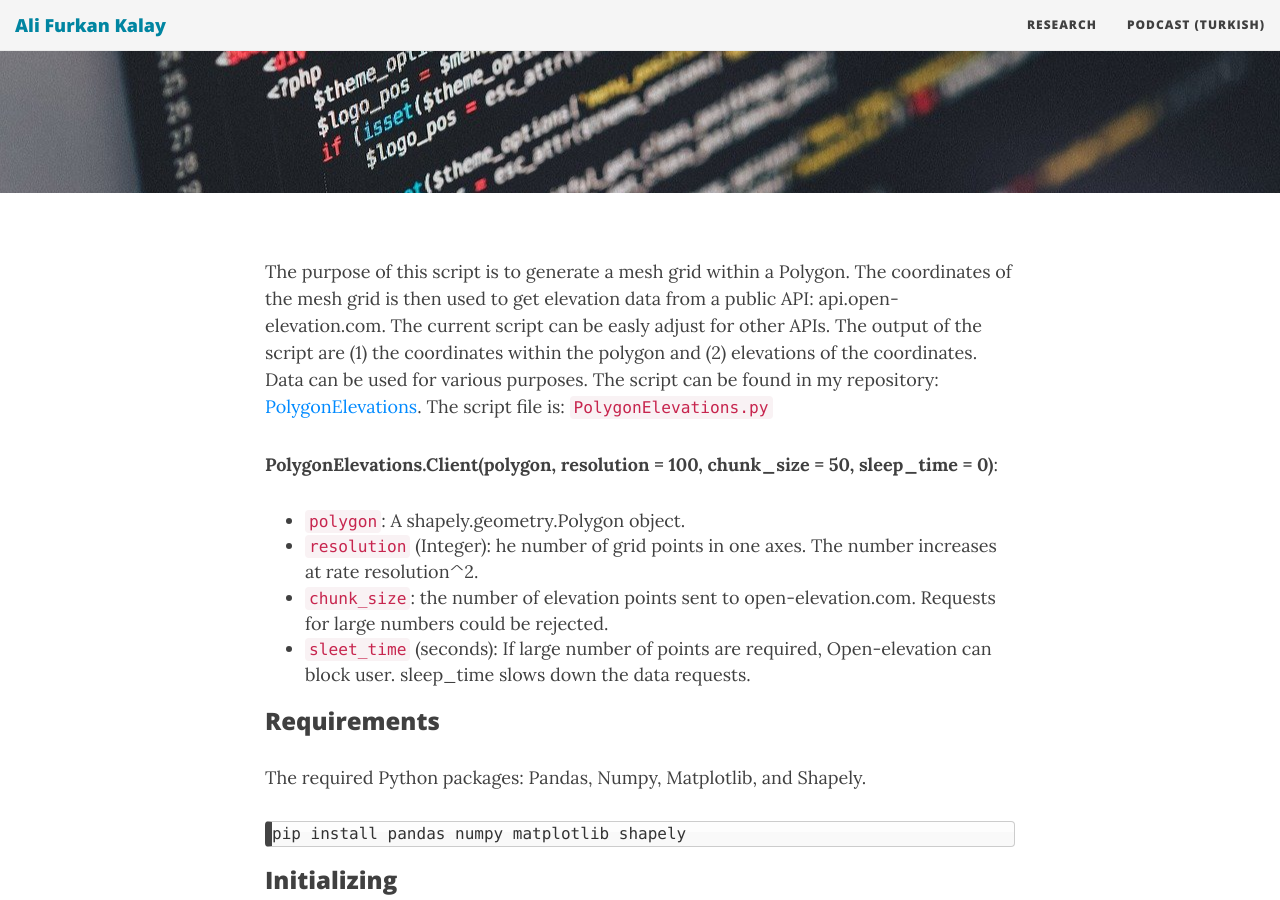
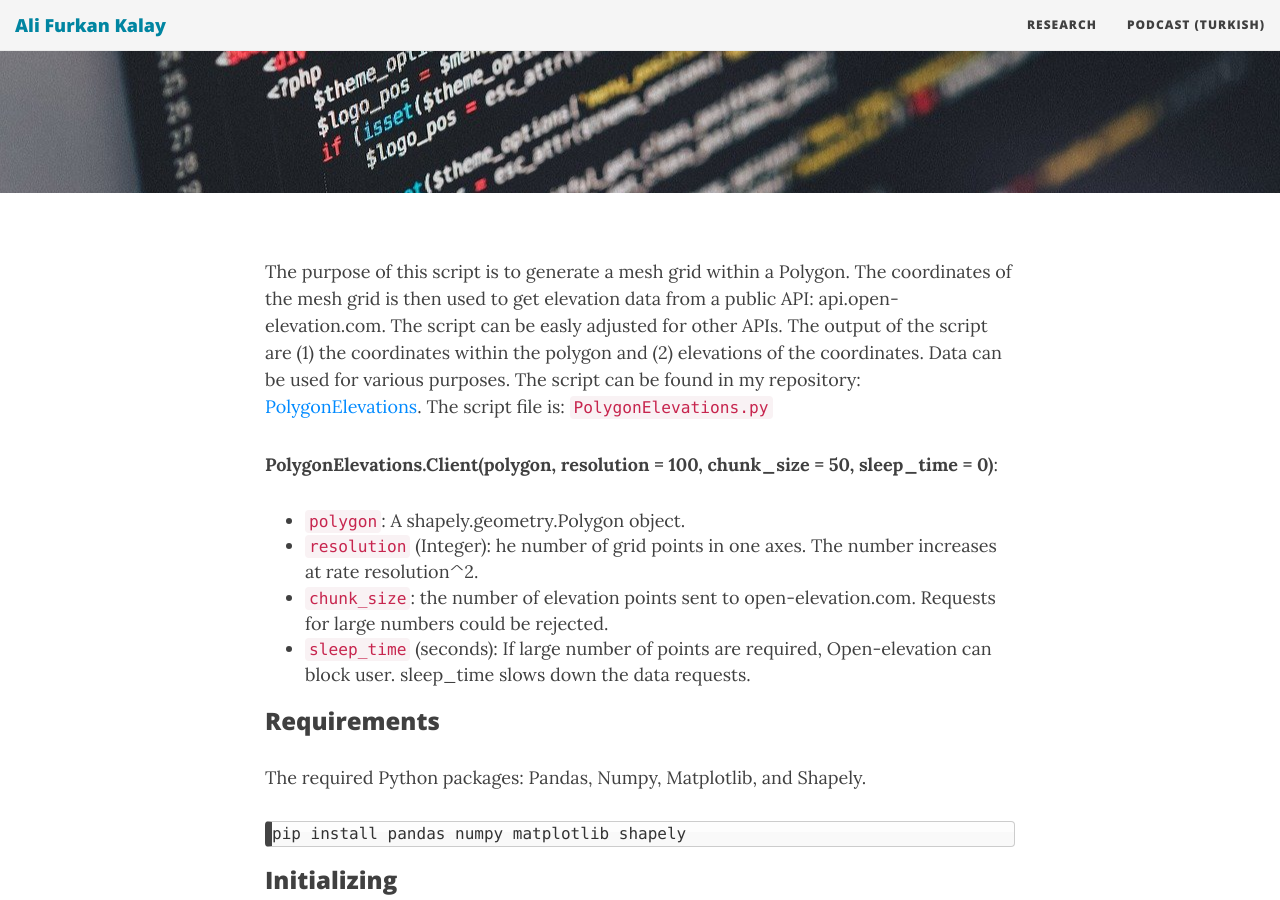
Before and after one commit to alfurka/alfurka.github.io, a Jekyll site: the page built from _posts/2021-12-14-polygon-mesh-grid-elevation-api.md, in a window 1280 px wide and 900 px high, scrolled down 393 px. Built offline with Jekyll 4.4.1, drawn with Linux system fonts in a browser that asks for light colours; nearby versions of some CDN libraries.

Commit message:
Update 2021-12-14-polygon-mesh-grid-elevation-api.md

```diff
--- a/_posts/2021-12-14-polygon-mesh-grid-elevation-api.md
+++ b/_posts/2021-12-14-polygon-mesh-grid-elevation-api.md
@@ -7,14 +7,14 @@ image: /img/hoca.jpg
 bigimg: /img/code.jpg
 ---
 
-The purpose of this script is to generate a mesh grid within a Polygon. The coordinates of the mesh grid is then used to get elevation data from a public API: api.open-elevation.com. The current script can be easly adjust for other APIs. The output of the script are (1) the coordinates within the polygon and (2) elevations of the coordinates. Data can be used for various purposes. The script can be found in my repository: [PolygonElevations](https://github.com/alfurka/PolygonElevations). The script file is: `PolygonElevations.py`
+The purpose of this script is to generate a mesh grid within a Polygon. The coordinates of the mesh grid is then used to get elevation data from a public API: api.open-elevation.com. The script can be easly adjusted for other APIs. The output of the script are (1) the coordinates within the polygon and (2) elevations of the coordinates. Data can be used for various purposes. The script can be found in my repository: [PolygonElevations](https://github.com/alfurka/PolygonElevations). The script file is: `PolygonElevations.py`
 
 **PolygonElevations.Client(polygon, resolution = 100, chunk_size = 50, sleep_time = 0)**:
 
 - `polygon`: A shapely.geometry.Polygon object.
 - `resolution` (Integer): he number of grid points in one axes. The number increases at rate resolution^2.
 - `chunk_size`: the number of elevation points sent to open-elevation.com. Requests for large numbers could be rejected.
-- `sleet_time` (seconds): If large number of points are required, Open-elevation can block user. sleep_time slows down the data requests.
+- `sleep_time` (seconds): If large number of points are required, Open-elevation can block user. sleep_time slows down the data requests.
 
 ### Requirements
 
```
